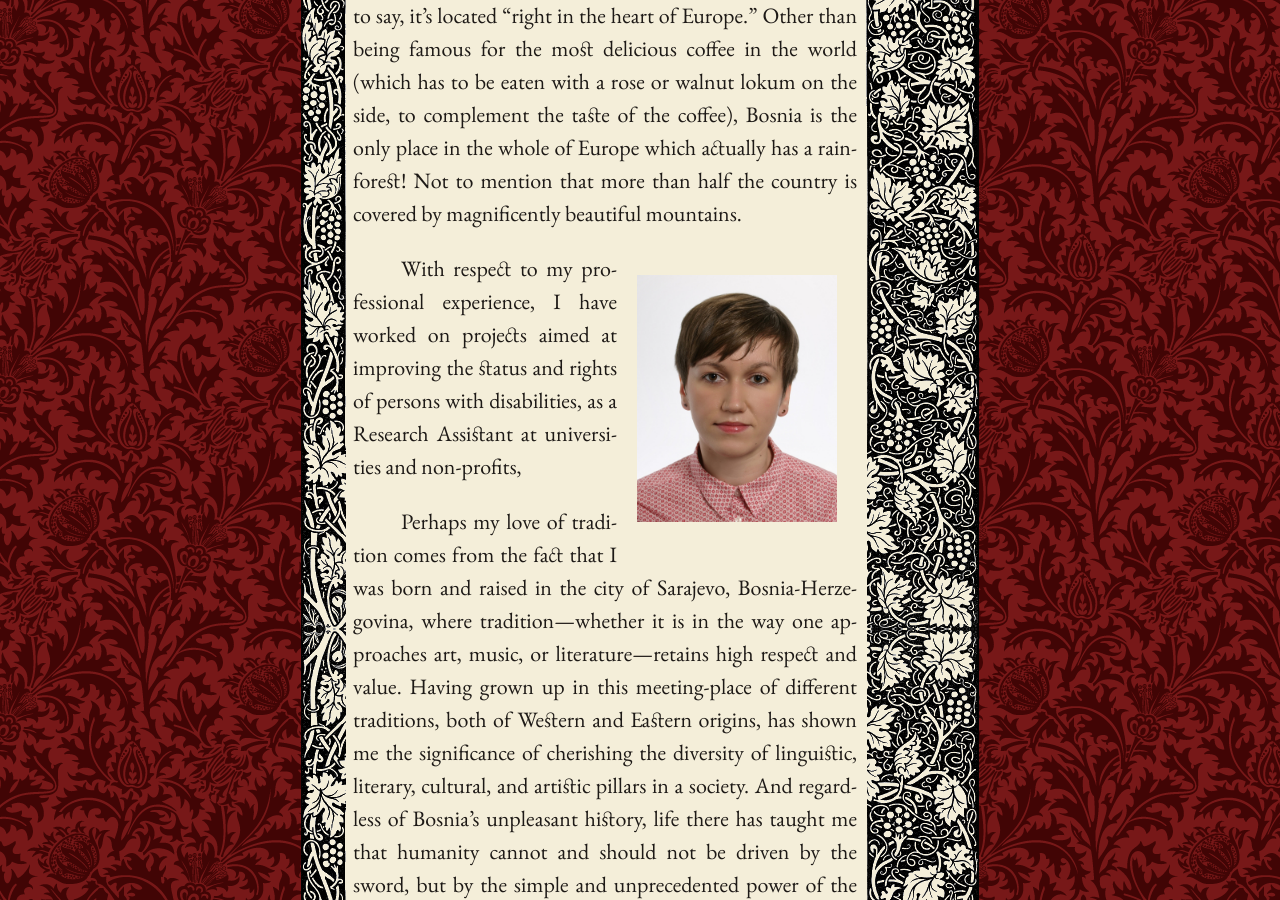
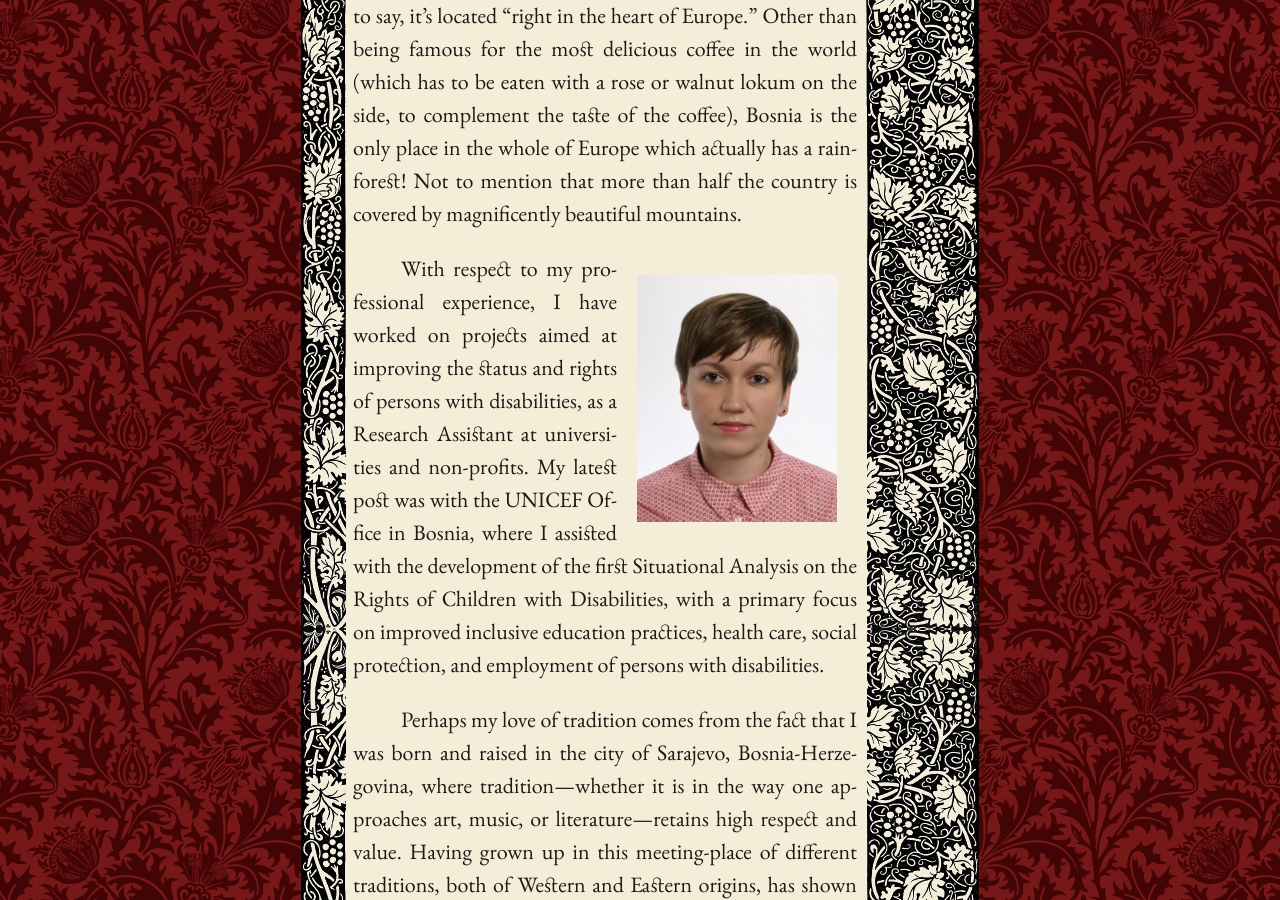
Before and after one commit to mpasovic/majapasovic.org, a Jekyll site: the page built from about.md, in a window 1280 px wide and 900 px high, scrolled down 358 px. Built offline with Jekyll 4.4.1, drawn with Linux system fonts in a browser that asks for light colours; nearby versions of some CDN libraries.

Commit message:
Updated about.md

```diff
--- a/about.md
+++ b/about.md
@@ -8,7 +8,7 @@
 
 <img src="/img/Maja%20BLOG_Photo.jpg" alt="Maja Pasovic" style="float:right;width:200px;margin:10px;padding:10px;">
 
-With respect to my professional experience, I have worked on projects aimed at improving the status and rights of persons with disabilities, as a Research Assistant at universities and non-profits,
+With respect to my professional experience, I have worked on projects aimed at improving the status and rights of persons with disabilities, as a Research Assistant at universities and non-profits. My latest post was with the UNICEF Office in Bosnia, where I assisted with the development of the first Situational Analysis on the Rights of Children with Disabilities, with a primary focus on improved inclusive education practices, health care, social protection, and employment of persons with disabilities.
 
 Perhaps my love of
 tradition comes from the fact that I was born and raised in the city of
```
